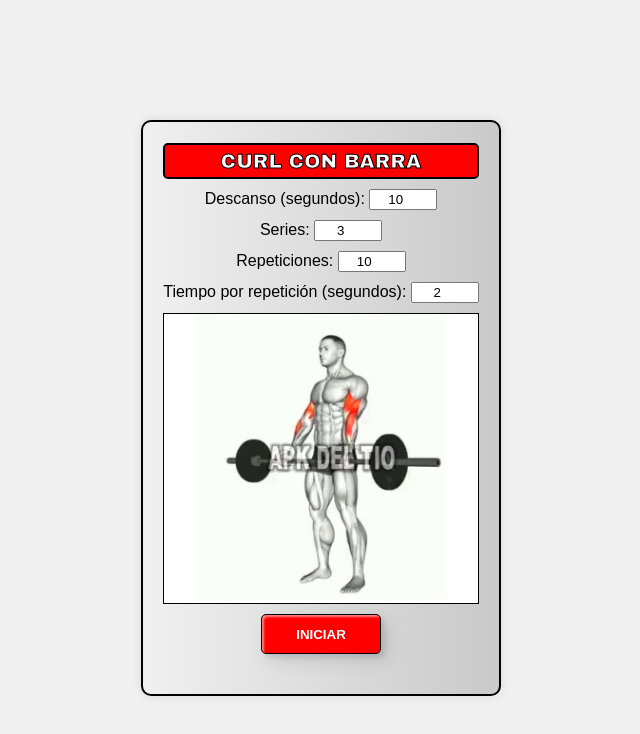
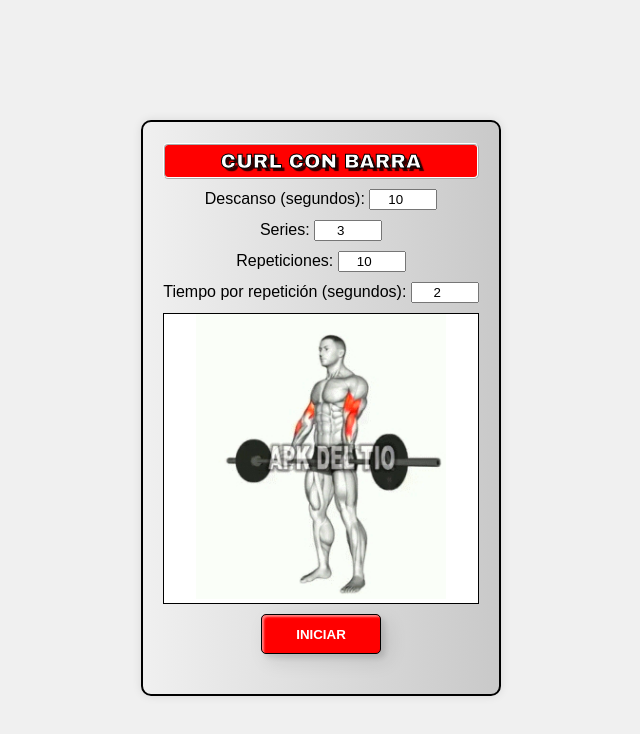
Before and after one commit to dj435/gym, a plain HTML site: page barra.html in a window 1280 px wide. Shown: the whole page, without its empty margins (319-959 px from the left). Drawn offline with Linux system fonts and the light colour scheme.

Commit message:
Update barra.html

```diff
--- a/barra.html
+++ b/barra.html
@@ -32,9 +32,10 @@
             margin-bottom: 1px;
             margin-top: 1px;
             background-color: red;
-            border: 2px solid black;
+            border: 2px ridge white;
             border-radius: 5px;
             padding: 5px 2px;
+            text-shadow: 3px 3px 1px rgba(0,0,0,0.8);
 
         }
         .input-group {
```
